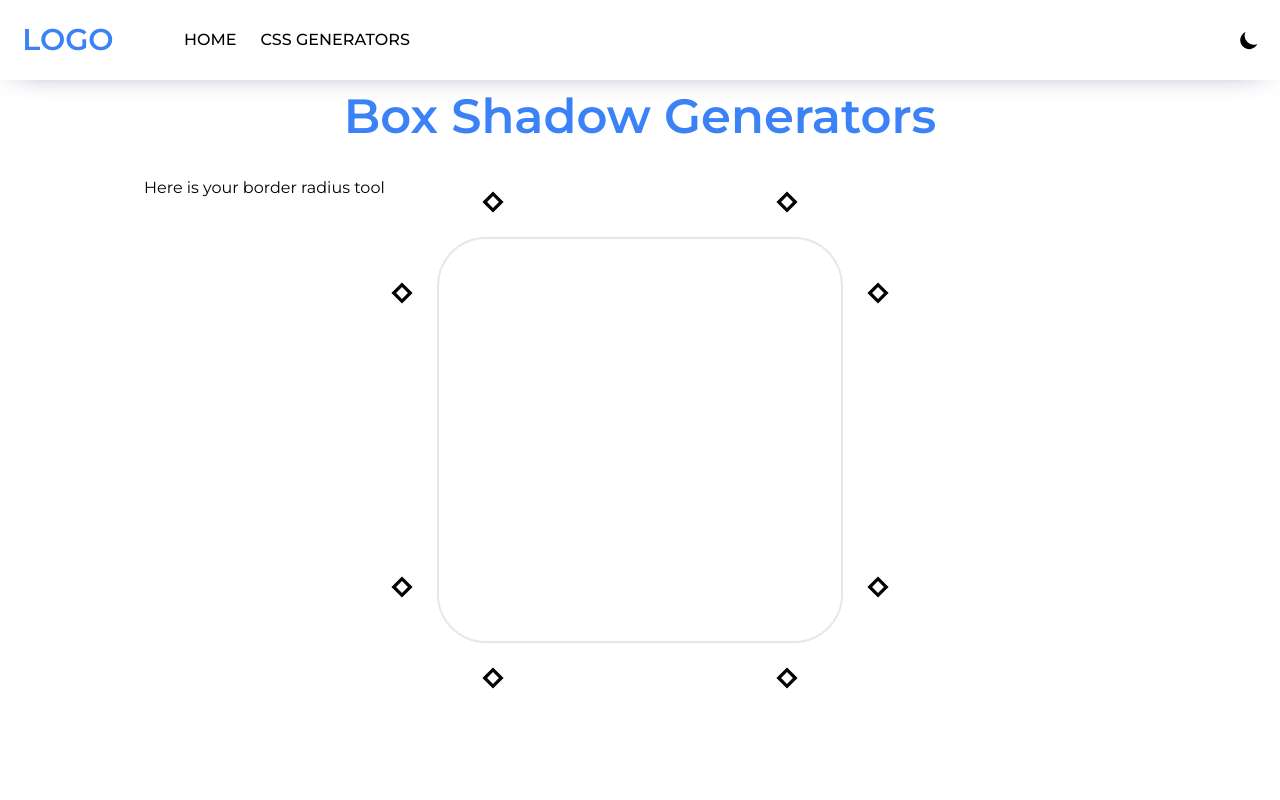
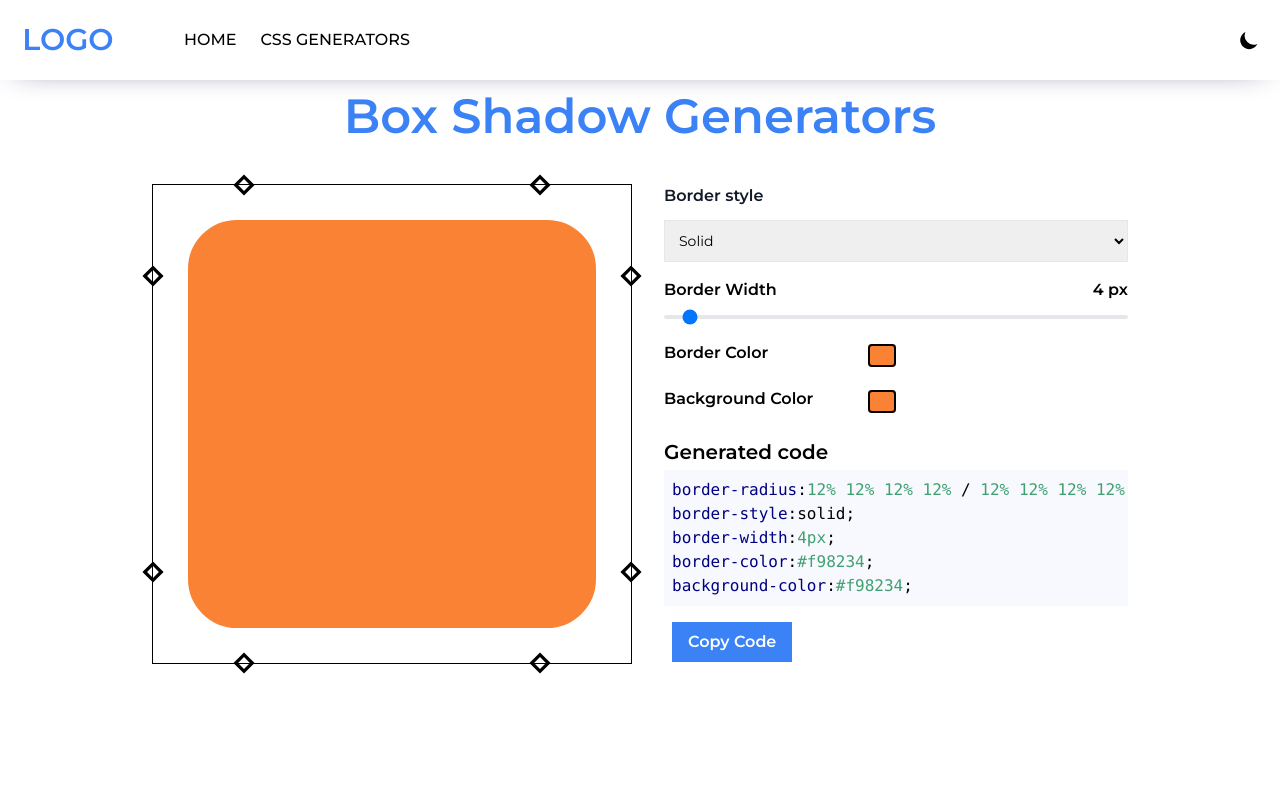
Before and after one commit to sahiltallnia222/next-web-app, a Next.js app: page /css-generators/border-radius-generator in a window 1280 px wide. Shown: the top 800 px of the page. Built offline with nearby package versions, Linux system fonts and the light colour scheme.

Commit message:
border radius

```diff
--- a/pages/css-generators/border-radius-generator.js
+++ b/pages/css-generators/border-radius-generator.js
@@ -1,30 +1,63 @@
 import Head from "next/head";
 import { useRef, useEffect, useState } from "react";
 import Draggable from "react-draggable";
-import {VscDebugBreakpointLogUnverified} from 'react-icons/vsc'
-
-
+import CopyToClipboard from "react-copy-to-clipboard";
+import { toast } from "react-toastify";
+import SyntaxHighlighter from "react-syntax-highlighter";
+import { docco } from "react-syntax-highlighter/dist/cjs/styles/hljs";
+import { VscDebugBreakpointLogUnverified } from "react-icons/vsc";
 
 export default function BorderRadiusGenerator() {
-
   const borderBoxParentRef = useRef();
   const borderBoxRef = useRef();
   const leftYTRef = useRef();
   const leftYBRef = useRef();
-  const rightYTRef=useRef();
-  const rightYBRef=useRef();
-  const topXLRef=useRef();
-  const bottomXLRef=useRef();
-  const topXRRef=useRef();
-  const bottomXRRef=useRef();
+  const rightYTRef = useRef();
+  const rightYBRef = useRef();
+  const topXLRef = useRef();
+  const bottomXLRef = useRef();
+  const topXRRef = useRef();
+  const bottomXRRef = useRef();
   const [dotMargin, setDotMargin] = useState(0);
-  const [bounds,setBounds]=useState({ left:0,top:0,right:0,bottom:0})
-  const [radiusValues,setRadiusValues]=useState({YLT:0,YLB:0,YRT:0,YRB:0,XTL:0,XTR:0,XBL:0,XBR:0})
+  const [borderStyle, setBorderStyle] = useState("solid");
+  const [borderWidth, setBorderWidth] = useState(4);
+  const [borderColor, setBorderColor] = useState("#f98234");
+  const [bgColor, setbgColor] = useState("#f98234");
+  const [borderSide, setBorderSide] = useState({
+    top: true,
+    bottom: true,
+    left: true,
+    right: true,
+  });
+  const [bounds, setBounds] = useState({
+    left: 0,
+    top: 0,
+    right: 0,
+    bottom: 0,
+  });
+  const [radiusValues, setRadiusValues] = useState({
+    YLT: 0,
+    YLB: 0,
+    YRT: 0,
+    YRB: 0,
+    XTL: 0,
+    XTR: 0,
+    XBL: 0,
+    XBR: 0,
+  });
   // const [borderRadius,setBorderRadius]=useState(``);
-  const handleDrag = (e, data,pos,axis) => {
-    let values={...radiusValues}
-    values[pos]=Math.abs(parseInt((data[axis]*100)/(bounds.bottom)))
-    setRadiusValues(values)
+  const handleDrag = (e, data, pos, axis) => {
+    let values = { ...radiusValues };
+    values[pos] = Math.abs(parseInt((data[axis] * 100) / bounds.bottom));
+    setRadiusValues(values);
+  };
+
+  const codeCopyNotification = () => {
+    toast.success("Code copied successfully !", {
+      position: "top-center",
+      autoClose: 3000,
+      theme: "light",
+    });
   };
 
   useEffect(() => {
@@ -33,23 +66,23 @@ export default function BorderRadiusGenerator() {
         const parentBoxHeight = borderBoxParentRef.current.clientHeight;
         const height = borderBoxRef.current.clientHeight;
         setDotMargin((parentBoxHeight - height) / 2);
-        let values={...bounds}
-        values.bottom= height - 34;
-        values.top=-height+34;
-        values.right=height-34;
-        values.left=-height+34;
-        setBounds(values)
-        values={...radiusValues}
+        let values = { ...bounds };
+        values.bottom = height - 34;
+        values.top = -height + 34;
+        values.right = height - 34;
+        values.left = -height + 34;
+        setBounds(values);
+        values = { ...radiusValues };
 
-        values.YLT=Math.abs(parseInt((50*100)/(height - 34)));
-        values.YLB=Math.abs(parseInt((50*100)/(height - 34)));
-        values.YRT=Math.abs(parseInt((50*100)/(height - 34)));
-        values.YRB=Math.abs(parseInt((50*100)/(height - 34)));
-        values.XTL=Math.abs(parseInt((50*100)/(height - 34)));
-        values.XTR=Math.abs(parseInt((50*100)/(height - 34)));
-        values.XBL=Math.abs(parseInt((50*100)/(height - 34)));
-        values.XBR=Math.abs(parseInt((50*100)/(height - 34)));
-        setRadiusValues(values)
+        values.YLT = Math.abs(parseInt((50 * 100) / (height - 34)));
+        values.YLB = Math.abs(parseInt((50 * 100) / (height - 34)));
+        values.YRT = Math.abs(parseInt((50 * 100) / (height - 34)));
+        values.YRB = Math.abs(parseInt((50 * 100) / (height - 34)));
+        values.XTL = Math.abs(parseInt((50 * 100) / (height - 34)));
+        values.XTR = Math.abs(parseInt((50 * 100) / (height - 34)));
+        values.XBL = Math.abs(parseInt((50 * 100) / (height - 34)));
+        values.XBR = Math.abs(parseInt((50 * 100) / (height - 34)));
+        setRadiusValues(values);
         // setBorderRadius(`${Math.abs(parseInt((50*100)/(bounds.bottom)))}% ${radiusValues.XTR}% ${radiusValues.XBR}% ${radiusValues.XBL}% / ${radiusValues.YLT}% ${radiusValues.YRT}% ${radiusValues.YRB}% ${radiusValues.YLB}%`)
       }
     };
@@ -57,7 +90,7 @@ export default function BorderRadiusGenerator() {
     handleResize();
     return () => window.removeEventListener("resize", handleResize);
   }, []);
-  let borderRadius=`${radiusValues.XTL}% ${radiusValues.XTR}% ${radiusValues.XBR}% ${radiusValues.XBL}% / ${radiusValues.YLT}% ${radiusValues.YRT}% ${radiusValues.YRB}% ${radiusValues.YLB}%`;
+  let borderRadius = `${radiusValues.XTL}% ${radiusValues.XTR}% ${radiusValues.XBR}% ${radiusValues.XBL}% / ${radiusValues.YLT}% ${radiusValues.YRT}% ${radiusValues.YRB}% ${radiusValues.YLB}%`;
   return (
     <>
       <Head>
@@ -65,49 +98,299 @@ export default function BorderRadiusGenerator() {
       </Head>
       {borderBoxParentRef && (
         <div>
-          <div className="lg:w-[64rem] mx-auto w-full dark:bg-[#0f172a]">
+          <div className="lg:w-[64rem] mx-auto w-full ">
             <h1 className="text-3xl md:text-5xl text-blue-500 text-center font-semibold pb-5  pt-3">
               Box Shadow Generators
             </h1>
-            <div className="p-4 w-full dark:text-white">
-              Here is your border radius tool
+
+            <div className="grid grid-cols-1 md:grid-cols-2 gap-12 p-6 dark:bg-[#0f172a]">
+              {/* left box */}
+              <div className=" w-full dark:text-white">
                 <div
                   ref={borderBoxParentRef}
-                className="border-2 border-white w-[88vw] md:w-[30rem] h-[88vw] md:h-[30rem] mx-auto flex justify-center items-center relative"
+                  className="border dark:border-white border-black w-[88vw] md:w-[30rem] h-[88vw] md:h-[30rem] mx-auto flex justify-center items-center relative"
                 >
-                <div className="w-[90%] h-[90%] flex items-center justify-center" ref={borderBoxRef}
+                  <div
+                    className="w-[90%] h-[90%] flex items-center justify-center"
+                    ref={borderBoxRef}
                   >
-                  <div className="w-[95%] h-[95%] border-2" style={{borderRadius:borderRadius}}></div>
+                    <div
+                      className="w-[95%] h-[95%]"
+                      style={{
+                        borderRadius: borderRadius,
+                        borderStyle: borderStyle,
+                        borderWidth: borderWidth + "px",
+                        backgroundColor: bgColor,
+                        borderColor: borderColor,
+                      }}
+                    ></div>
                   </div>
-                <Draggable onDrag={(e,data)=>{handleDrag(e,data,'YLT','y')}} axis="y" nodeRef={leftYTRef} defaultPosition={{x:0,y:50}} bounds={{ left: 0, top: 0, right: 0,  bottom: bounds.bottom}} scale={1} >
-                  <div ref={leftYTRef} className="absolute cursor-pointer left-[-17px] flex items-center justify-center" style={{ top: `${dotMargin}px` }} ><VscDebugBreakpointLogUnverified size={'34px'}/></div>
+                  <Draggable
+                    onDrag={(e, data) => {
+                      handleDrag(e, data, "YLT", "y");
+                    }}
+                    axis="y"
+                    nodeRef={leftYTRef}
+                    defaultPosition={{ x: 0, y: 50 }}
+                    bounds={{
+                      left: 0,
+                      top: 0,
+                      right: 0,
+                      bottom: bounds.bottom,
+                    }}
+                    scale={1}
+                  >
+                    <div
+                      ref={leftYTRef}
+                      className="absolute cursor-pointer left-[-17px] flex items-center justify-center"
+                      style={{ top: `${dotMargin}px` }}
+                    >
+                      <VscDebugBreakpointLogUnverified size={"34px"} />
+                    </div>
                   </Draggable>
 
-                <Draggable onDrag={(e,data)=>{handleDrag(e,data,'YRT','y')}}   axis="y" nodeRef={rightYTRef} defaultPosition={{x:0,y:50}}  bounds={{ left: 0, top: 0, right: 0,  bottom: bounds.bottom}} scale={1} >
-                  <div ref={rightYTRef} className="absolute cursor-pointer right-[-17px] flex items-center justify-center" style={{ top: `${dotMargin}px` }} ><VscDebugBreakpointLogUnverified size={'34px'}/></div>
+                  <Draggable
+                    onDrag={(e, data) => {
+                      handleDrag(e, data, "YRT", "y");
+                    }}
+                    axis="y"
+                    nodeRef={rightYTRef}
+                    defaultPosition={{ x: 0, y: 50 }}
+                    bounds={{
+                      left: 0,
+                      top: 0,
+                      right: 0,
+                      bottom: bounds.bottom,
+                    }}
+                    scale={1}
+                  >
+                    <div
+                      ref={rightYTRef}
+                      className="absolute cursor-pointer right-[-17px] flex items-center justify-center"
+                      style={{ top: `${dotMargin}px` }}
+                    >
+                      <VscDebugBreakpointLogUnverified size={"34px"} />
+                    </div>
                   </Draggable>
 
-                <Draggable onDrag={(e,data)=>{handleDrag(e,data,'YLB','y')}}   axis="y" nodeRef={leftYBRef} defaultPosition={{x:0,y:-50}}  bounds={{ left: 0, top: bounds.top, right: 0,  bottom:0}}  scale={1} >
-                  <div ref={leftYBRef} className="absolute cursor-pointer left-[-17px] flex items-center justify-center" style={{ bottom: `${dotMargin}px` }} ><VscDebugBreakpointLogUnverified size={'34px'}/></div>
+                  <Draggable
+                    onDrag={(e, data) => {
+                      handleDrag(e, data, "YLB", "y");
+                    }}
+                    axis="y"
+                    nodeRef={leftYBRef}
+                    defaultPosition={{ x: 0, y: -50 }}
+                    bounds={{ left: 0, top: bounds.top, right: 0, bottom: 0 }}
+                    scale={1}
+                  >
+                    <div
+                      ref={leftYBRef}
+                      className="absolute cursor-pointer left-[-17px] flex items-center justify-center"
+                      style={{ bottom: `${dotMargin}px` }}
+                    >
+                      <VscDebugBreakpointLogUnverified size={"34px"} />
+                    </div>
                   </Draggable>
-                <Draggable onDrag={(e,data)=>{handleDrag(e,data,'YRB','y')}}  axis="y" nodeRef={rightYBRef} defaultPosition={{x:0,y:-50}}  bounds={{ left: 0, top: bounds.top, right: 0,  bottom: 0}}  scale={1} >
-                  <div ref={rightYBRef} className="absolute cursor-pointer right-[-17px] flex items-center justify-center" style={{ bottom: `${dotMargin}px` }} ><VscDebugBreakpointLogUnverified size={'34px'}/></div>
+                  <Draggable
+                    onDrag={(e, data) => {
+                      handleDrag(e, data, "YRB", "y");
+                    }}
+                    axis="y"
+                    nodeRef={rightYBRef}
+                    defaultPosition={{ x: 0, y: -50 }}
+                    bounds={{ left: 0, top: bounds.top, right: 0, bottom: 0 }}
+                    scale={1}
+                  >
+                    <div
+                      ref={rightYBRef}
+                      className="absolute cursor-pointer right-[-17px] flex items-center justify-center"
+                      style={{ bottom: `${dotMargin}px` }}
+                    >
+                      <VscDebugBreakpointLogUnverified size={"34px"} />
+                    </div>
                   </Draggable>
 
-                <Draggable onDrag={(e,data)=>{handleDrag(e,data,'XTL','x')}}  axis="x" nodeRef={topXLRef} defaultPosition={{x:50,y:0}} bounds={{ left: 0, top: 0, right: bounds.right,  bottom: 0}} scale={1} >
-                  <div ref={topXLRef} className="absolute cursor-pointer top-[-17px] flex items-center justify-center" style={{ left: `${dotMargin}px` }} ><VscDebugBreakpointLogUnverified size={'34px'}/></div>
+                  <Draggable
+                    onDrag={(e, data) => {
+                      handleDrag(e, data, "XTL", "x");
+                    }}
+                    axis="x"
+                    nodeRef={topXLRef}
+                    defaultPosition={{ x: 50, y: 0 }}
+                    bounds={{ left: 0, top: 0, right: bounds.right, bottom: 0 }}
+                    scale={1}
+                  >
+                    <div
+                      ref={topXLRef}
+                      className="absolute cursor-pointer top-[-17px] flex items-center justify-center"
+                      style={{ left: `${dotMargin}px` }}
+                    >
+                      <VscDebugBreakpointLogUnverified size={"34px"} />
+                    </div>
                   </Draggable>
-                <Draggable onDrag={(e,data)=>{handleDrag(e,data,'XBL','x')}}  axis="x" nodeRef={bottomXLRef} defaultPosition={{x:50,y:0}}  bounds={{ left: 0, top: 0, right: bounds.right,  bottom: 0}} scale={1} >
-                  <div ref={bottomXLRef} className="absolute cursor-pointer bottom-[-17px] flex items-center justify-center" style={{ left: `${dotMargin}px` }} ><VscDebugBreakpointLogUnverified size={'34px'}/></div>
+                  <Draggable
+                    onDrag={(e, data) => {
+                      handleDrag(e, data, "XBL", "x");
+                    }}
+                    axis="x"
+                    nodeRef={bottomXLRef}
+                    defaultPosition={{ x: 50, y: 0 }}
+                    bounds={{ left: 0, top: 0, right: bounds.right, bottom: 0 }}
+                    scale={1}
+                  >
+                    <div
+                      ref={bottomXLRef}
+                      className="absolute cursor-pointer bottom-[-17px] flex items-center justify-center"
+                      style={{ left: `${dotMargin}px` }}
+                    >
+                      <VscDebugBreakpointLogUnverified size={"34px"} />
+                    </div>
                   </Draggable>
-                <Draggable onDrag={(e,data)=>{handleDrag(e,data,'XTR','x')}}  axis="x" nodeRef={topXRRef} defaultPosition={{x:-50,y:0}}  bounds={{ left: bounds.left, top: 0, right: 0,  bottom: 0}} scale={1} >
-                  <div ref={topXRRef} className="absolute cursor-pointer top-[-17px] flex items-center justify-center" style={{ right: `${dotMargin}px` }} ><VscDebugBreakpointLogUnverified size={'34px'}/></div>
+                  <Draggable
+                    onDrag={(e, data) => {
+                      handleDrag(e, data, "XTR", "x");
+                    }}
+                    axis="x"
+                    nodeRef={topXRRef}
+                    defaultPosition={{ x: -50, y: 0 }}
+                    bounds={{ left: bounds.left, top: 0, right: 0, bottom: 0 }}
+                    scale={1}
+                  >
+                    <div
+                      ref={topXRRef}
+                      className="absolute cursor-pointer top-[-17px] flex items-center justify-center"
+                      style={{ right: `${dotMargin}px` }}
+                    >
+                      <VscDebugBreakpointLogUnverified size={"34px"} />
+                    </div>
                   </Draggable>
-                <Draggable onDrag={(e,data)=>{handleDrag(e,data,'XBR','x')}}  axis="x" nodeRef={bottomXRRef} defaultPosition={{x:-50,y:0}}  bounds={{ left: bounds.left, top: 0, right: 0,  bottom: 0}} scale={1} >
-                  <div ref={bottomXRRef} className="absolute cursor-pointer  bottom-[-17px] flex items-center justify-center" style={{ right: `${dotMargin}px` }}><VscDebugBreakpointLogUnverified size={'34px'}/></div>
+                  <Draggable
+                    onDrag={(e, data) => {
+                      handleDrag(e, data, "XBR", "x");
+                    }}
+                    axis="x"
+                    nodeRef={bottomXRRef}
+                    defaultPosition={{ x: -50, y: 0 }}
+                    bounds={{ left: bounds.left, top: 0, right: 0, bottom: 0 }}
+                    scale={1}
+                  >
+                    <div
+                      ref={bottomXRRef}
+                      className="absolute cursor-pointer  bottom-[-17px] flex items-center justify-center"
+                      style={{ right: `${dotMargin}px` }}
+                    >
+                      <VscDebugBreakpointLogUnverified size={"34px"} />
+                    </div>
                   </Draggable>
                 </div>
-              <div></div>
+              </div>
+              {/* right side */}
+              <div className="">
+                {/* border style */}
+                <div className="  border-gray-200 cursor-pointer block w-full dark:border-none dark:bg-[#0f172a] dark:placeholder-gray-400 dark:text-white outline-none">
+                  <label
+                    htmlFor="border-style"
+                    className="block font-semibold mb-3 text-gray-900 dark:text-white"
+                  >
+                    Border style
+                  </label>
+                  <select
+                    id="border-style"
+                    defaultValue={borderStyle}
+                    onChange={(e) => {
+                      setBorderStyle(e.target.value);
+                    }}
+                    className="p-2.5 w-full dark:text-white outline-none text-sm block dark:bg-[#1d2537] cursor-pointer dark:border-none border-gray-200 border"
+                  >
+                    <option value="dotted">Dotted</option>
+                    <option value="dashed">Dashed</option>
+                    <option value="solid">Solid</option>
+                    <option value="double">Double</option>
+                    <option value="groove">Groove</option>
+                    <option value="ridge">Ridge</option>
+                    <option value="inset">Inset</option>
+                    <option value="outset">Outset</option>
+                    <option value="none">None</option>
+                    <option value="hidden">Hidden</option>
+                  </select>
+                </div>
+                <div className="">
+                  <div className="flex font-semibold pt-4 items-center justify-between dark:text-white">
+                    <div>Border Width</div>
+                    <div>{borderWidth} px</div>
+                  </div>
+                  <div>
+                    <input
+                      type="range"
+                      value={borderWidth}
+                      min="0"
+                      max="100"
+                      onChange={(e) => {
+                        setBorderWidth(e.target.value);
+                      }}
+                      className="w-full h-1 bg-gray-200 rounded-md appearance-none cursor-pointer"
+                    />
+                  </div>
+                </div>
+
+                <div className="flex flex-col gap-4">
+                  <div className="flex font-semibold justify-between items-center w-full md:w-1/2 mt-3 dark:text-white">
+                    <span>Border Color </span>
+                    <span>
+                      <label
+                        htmlFor="border-color"
+                        className="border-2 border-black  px-3 py-0 rounded"
+                        style={{ backgroundColor: borderColor }}
+                      ></label>
+                      <input
+                        type="color"
+                        id="border-color"
+                        value={borderColor}
+                        className="w-0 invisible"
+                        onChange={(e) => {
+                          setBorderColor(e.target.value);
+                        }}
+                      />
+                    </span>
+                  </div>
+                  <div className="flex font-semibold justify-between items-center w-full md:w-1/2 dark:text-white">
+                    <span>Background Color</span>
+                    <span>
+                      <label
+                        htmlFor="bg-color"
+                        className="border-2 border-black  px-3 py-0 rounded"
+                        style={{ backgroundColor: bgColor }}
+                      ></label>
+                      <input
+                        type="color"
+                        id="bg-color"
+                        value={bgColor}
+                        className="w-0 invisible"
+                        onChange={(e) => {
+                          setbgColor(e.target.value);
+                        }}
+                      />
+                    </span>
+                  </div>
+                </div>
+                <div className="w-full pt-6 dark:text-white">
+            <p className="font-semibold text-xl pb-1">Generated code</p>
+            <SyntaxHighlighter language="css" style={docco}>
+              {`border-radius:${borderRadius};\nborder-style:${borderStyle};\nborder-width:${borderWidth}px;\nborder-color:${borderColor};\nbackground-color:${bgColor};`}
+            </SyntaxHighlighter>
+
+            <CopyToClipboard
+              text={`border-radius:${borderRadius};
+border-style:${borderStyle};
+border-width:${borderWidth}px;
+border-color:${borderColor}
+background-color:${bgColor};`}
+              className=" px-4 py-2 ml-2 text-white font-semibold mt-4 dark:hover:bg-white dark:hover:text-blue-500 transition-all duration-500 border-blue-500 bg-blue-500 "
+            >
+              <button onClick={codeCopyNotification}>Copy Code</button>
+            </CopyToClipboard>
+          </div>
+              </div>
             </div>
           </div>
         </div>
```
Also changed, not shown: pages/css-generators/background-generator.js (added, +7 -0 lines), pages/css-generators/index.js (+12 -5 lines). Lines whose indentation alone changed are shown as unchanged.
